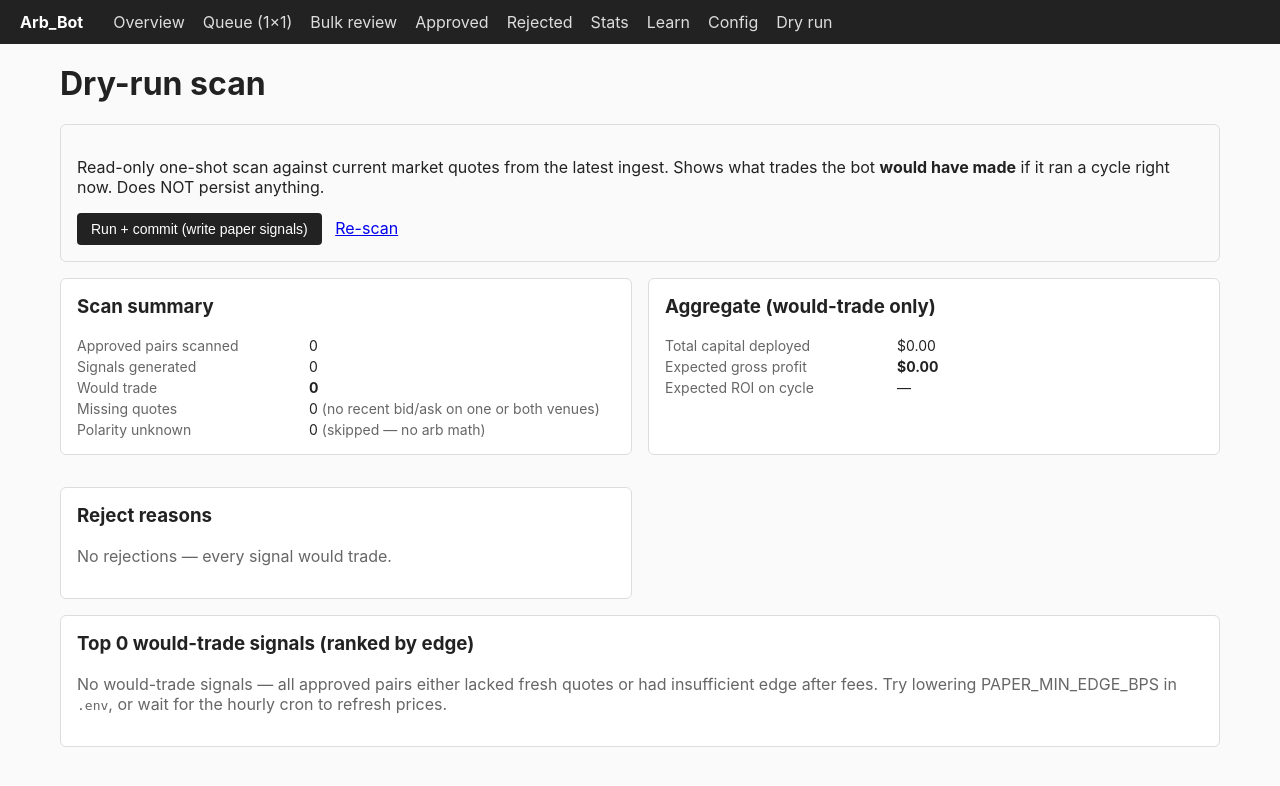
After one commit to M0byNick/Predictions_Market_Trading_Bot, a Flask app: page /dry_run in a window 1280 px wide. The commit adds this page. Shown: the top 786 px of the page. Run offline with Flask 3, Linux system fonts and the light colour scheme; data that the repository does not hold is empty.

Commit message:
Arb_Bot: dry-run signal scan (CLI + /dry_run dashboard)
Lets the operator see what trades the bot WOULD make right now —
without waiting for the cron, and without persisting anything by
default.

scripts/dry_run_signals.py
  Runs detect_for_pair across approved_pairs, prints:
    - bankroll + risk config in effect
    - scan summary (signals generated, would-trade, missing quotes)
    - reject-reason histogram
    - top N would-trade signals ranked by fee-adjusted edge
    - aggregate capital + expected profit + ROI on cycle
  Default --top=20. --commit flag mirrors a runloop cycle (writes
  paper_signals + paper_fills, honors risk gates).

src/arb_bot/dashboard/app.py
  GET /dry_run     — read-only HTML report (no DB writes)
  POST /run_now    — commits a full scan; mirrors cron cycle behavior

src/arb_bot/dashboard/templates/dry_run.html
  - Three-column scan summary, reject-reason table, ROI estimate
  - Ranked would-trade signals: polarity pill, prices, spread,
    edge_bps, direction, units, capital, kal+poly titles
  - Optional second table: top-30 SKIPPED signals near the threshold
    (operator can see how close they were and tune
    PAPER_MIN_EDGE_BPS if appropriate)
  - "Run + commit" button (POST /run_now) with confirm dialog

src/arb_bot/dashboard/templates/base.html
  Adds "Dry run" to the nav.

First-run results from current DB state:
  scanned 458 approved pairs, 6 had missing quotes, 31 unique reject
  reasons (most "edge X bps < threshold 200bps"), top would-trade
  signals show suspiciously high edges (69%, 60%, 45%) — flagged for
  operator review as likely stale-price / misclassified-polarity issues
  rather than real arb opportunities. This is exactly the kind of
  data-quality signal the dry-run was meant to surface before the bot
  starts persisting fake trades to paper_fills.

Co-Authored-By: Claude Opus 4.7 (1M context) <noreply@anthropic.com>

```diff
--- a/src/arb_bot/dashboard/app.py
+++ b/src/arb_bot/dashboard/app.py
@@ -655,6 +655,138 @@ def create_app() -> Flask:
             approval_rate=approval_rate,
         )
 
+    @app.get("/dry_run")
+    def dry_run():
+        """One-shot scan: compute paper signals against current market
+        quotes, ranked by fee-adjusted edge. Read-only — does NOT write
+        to paper_signals/paper_fills. Use /run_now (POST) to commit.
+        """
+        cfg = app.config["ARB_CFG"]
+        from arb_bot.signal.spread import detect_for_pair
+
+        scan_summary = {
+            "total_approved": 0,
+            "signals_generated": 0,
+            "would_trade": 0,
+            "missing_quotes": 0,
+            "polarity_unknown": 0,
+        }
+        reject_reasons: dict[str, int] = {}
+        rows: list = []
+
+        with db() as conn:
+            approved = conn.execute(
+                "SELECT * FROM approved_pairs WHERE active=1"
+            ).fetchall()
+            scan_summary["total_approved"] = len(approved)
+
+            for p in approved:
+                sig = detect_for_pair(conn, cfg, p)
+                if sig is None:
+                    scan_summary["missing_quotes"] += 1
+                    continue
+                scan_summary["signals_generated"] += 1
+                if sig.polarity == "unknown":
+                    scan_summary["polarity_unknown"] += 1
+                if sig.would_trade:
+                    scan_summary["would_trade"] += 1
+                else:
+                    reject_reasons[sig.reject_reason or "(unknown)"] = (
+                        reject_reasons.get(sig.reject_reason or "(unknown)", 0) + 1
+                    )
+                # Pull titles for display
+                kal = conn.execute(
+                    "SELECT title FROM markets WHERE venue='kalshi' AND venue_market_id=?",
+                    (p["kalshi_ticker"],),
+                ).fetchone()
+                poly = conn.execute(
+                    "SELECT title FROM markets WHERE venue='poly_global' AND venue_market_id=?",
+                    (p["poly_global_market_id"],),
+                ).fetchone()
+                rows.append({
+                    "pair_id": sig.pair_id,
+                    "polarity": sig.polarity,
+                    "kal_yes": sig.kalshi_yes_mid,
+                    "poly_yes": sig.poly_yes_mid,
+                    "raw_spread": sig.raw_spread,
+                    "edge_bps": sig.fee_adjusted_edge_bps,
+                    "direction": sig.direction,
+                    "size_units": sig.size_units,
+                    "target_capital": sig.target_capital_usd,
+                    "would_trade": sig.would_trade,
+                    "reject_reason": sig.reject_reason,
+                    "k_title": (kal["title"] if kal else "") or "",
+                    "p_title": (poly["title"] if poly else "") or "",
+                })
+
+        # Top opportunities by fee-adjusted edge — only would-trade signals
+        rows_trade = sorted(
+            [r for r in rows if r["would_trade"]],
+            key=lambda x: -x["edge_bps"],
+        )[:50]
+        rows_skip = sorted(
+            [r for r in rows if not r["would_trade"] and r["raw_spread"] > 0],
+            key=lambda x: -x["edge_bps"],
+        )[:30]
+
+        # Total estimated profit if we filled every would_trade pair at this size
+        total_capital = sum(r["target_capital"] for r in rows_trade)
+        total_expected_profit = sum(
+            r["target_capital"] * r["edge_bps"] / 10_000.0 for r in rows_trade
+        )
+
+        return render_template(
+            "dry_run.html",
+            scan=scan_summary,
+            reject_reasons=sorted(reject_reasons.items(), key=lambda x: -x[1]),
+            rows_trade=rows_trade,
+            rows_skip=rows_skip,
+            total_capital=total_capital,
+            total_expected_profit=total_expected_profit,
+        )
+
+    @app.post("/run_now")
+    def run_now():
+        """Commit a full scan: write paper_signals + paper_fills.
+
+        Mirrors what the cron runloop does on each cycle, but ad-hoc.
+        Honors the daily PnL stop + per-pair position cap from
+        risk/limits.py. Idempotent — re-running on the same data just
+        adds new signal rows; doesn't re-fill prior signals.
+        """
+        cfg = app.config["ARB_CFG"]
+        from arb_bot.executor.paper import simulate_fill
+        from arb_bot.risk.limits import check as risk_check
+        from arb_bot.signal.spread import detect_for_pair, record_signal
+
+        n_signals = 0
+        n_fills = 0
+        n_risk_blocks = 0
+        with db() as conn:
+            approved = conn.execute(
+                "SELECT * FROM approved_pairs WHERE active=1"
+            ).fetchall()
+            for p in approved:
+                sig = detect_for_pair(conn, cfg, p)
+                if sig is None:
+                    continue
+                sig_id = record_signal(conn, sig)
+                n_signals += 1
+                if not sig.would_trade:
+                    continue
+                ok, reason = risk_check(conn, cfg, sig.pair_id)
+                if not ok:
+                    n_risk_blocks += 1
+                    continue
+                simulate_fill(conn, sig_id, sig)
+                n_fills += 1
+        flash(
+            f"Committed: {n_signals} signals scored, {n_fills} paper-filled, "
+            f"{n_risk_blocks} risk-blocked.",
+            "success",
+        )
+        return redirect(url_for("dry_run"))
+
     @app.get("/config")
     def config_page():
         """Live bankroll + risk + venue config so operator can verify
--- a/src/arb_bot/dashboard/templates/base.html
+++ b/src/arb_bot/dashboard/templates/base.html
@@ -50,6 +50,7 @@
     <a href="{{ url_for('stats') }}">Stats</a>
     <a href="{{ url_for('learn') }}">Learn</a>
     <a href="{{ url_for('config_page') }}">Config</a>
+    <a href="{{ url_for('dry_run') }}">Dry run</a>
   </nav>
   <main>
     {% with messages = get_flashed_messages(with_categories=true) %}
--- /dev/null
+++ b/src/arb_bot/dashboard/templates/dry_run.html
@@ -0,0 +1,152 @@
+{% extends "base.html" %}
+{% block content %}
+<h1>Dry-run scan</h1>
+
+<div class="card" style="background:#fafafa;">
+  <p>
+    Read-only one-shot scan against current market quotes from the latest
+    ingest. Shows what trades the bot <strong>would have made</strong>
+    if it ran a cycle right now. Does NOT persist anything.
+  </p>
+  <form method="post" action="{{ url_for('run_now') }}" style="display:inline;">
+    <button type="submit"
+            onclick="return confirm('Commit this scan: write paper_signals + paper_fills to the DB. Continue?')">
+      Run + commit (write paper signals)
+    </button>
+  </form>
+  &nbsp;
+  <a href="{{ url_for('dry_run') }}">Re-scan</a>
+</div>
+
+<div class="row">
+  <div class="card">
+    <h3>Scan summary</h3>
+    <div class="kv">
+      <dt>Approved pairs scanned</dt><dd>{{ scan.total_approved }}</dd>
+      <dt>Signals generated</dt><dd>{{ scan.signals_generated }}</dd>
+      <dt>Would trade</dt><dd><strong>{{ scan.would_trade }}</strong></dd>
+      <dt>Missing quotes</dt><dd>{{ scan.missing_quotes }} <span class="muted">(no recent bid/ask on one or both venues)</span></dd>
+      <dt>Polarity unknown</dt><dd>{{ scan.polarity_unknown }} <span class="muted">(skipped — no arb math)</span></dd>
+    </div>
+  </div>
+
+  <div class="card">
+    <h3>Aggregate (would-trade only)</h3>
+    <div class="kv">
+      <dt>Total capital deployed</dt><dd>${{ "%.2f" % total_capital }}</dd>
+      <dt>Expected gross profit</dt><dd><strong>${{ "%.2f" % total_expected_profit }}</strong></dd>
+      <dt>Expected ROI on cycle</dt>
+      <dd>
+        {% if total_capital > 0 %}
+          {{ "%.2f%%" % (100.0 * total_expected_profit / total_capital) }}
+        {% else %}—{% endif %}
+      </dd>
+    </div>
+  </div>
+
+  <div class="card">
+    <h3>Reject reasons</h3>
+    {% if reject_reasons %}
+    <table>
+      <thead><tr><th>Reason</th><th style="text-align:right;">Count</th></tr></thead>
+      <tbody>
+        {% for reason, n in reject_reasons %}
+          <tr>
+            <td>{{ reason }}</td>
+            <td style="text-align:right;">{{ n }}</td>
+          </tr>
+        {% endfor %}
+      </tbody>
+    </table>
+    {% else %}
+      <p class="muted">No rejections — every signal would trade.</p>
+    {% endif %}
+  </div>
+</div>
+
+<div class="card">
+  <h3>Top {{ rows_trade|length }} would-trade signals (ranked by edge)</h3>
+  {% if rows_trade %}
+  <table>
+    <thead>
+      <tr>
+        <th>Polarity</th>
+        <th>Kalshi YES</th>
+        <th>Poly YES</th>
+        <th>Spread</th>
+        <th>Edge</th>
+        <th>Direction</th>
+        <th>Units</th>
+        <th>Capital</th>
+        <th>Pair</th>
+      </tr>
+    </thead>
+    <tbody>
+    {% for r in rows_trade %}
+      <tr>
+        <td>
+          {% if r.polarity == 'same' %}<span class="pill pill-clean">same</span>
+          {% elif r.polarity == 'inverse' %}<span class="pill pill-med" style="background:#fde7c2;">inverse</span>
+          {% else %}<span class="pill pill-amb">?</span>{% endif %}
+        </td>
+        <td>{{ "%.3f" % r.kal_yes }}</td>
+        <td>{{ "%.3f" % r.poly_yes }}</td>
+        <td>{{ "%.3f" % r.raw_spread }}</td>
+        <td><strong>{{ "%.0f" % r.edge_bps }} bps</strong> ({{ "%.2f%%" % (r.edge_bps / 100) }})</td>
+        <td style="font-size:11px;">{{ r.direction.replace('_', ' ') }}</td>
+        <td>{{ r.size_units }}</td>
+        <td>${{ "%.2f" % r.target_capital }}</td>
+        <td style="font-size:12px; max-width:380px;">
+          <strong>K:</strong> {{ r.k_title[:48] }}<br>
+          <strong>P:</strong> {{ r.p_title[:48] }}
+        </td>
+      </tr>
+    {% endfor %}
+    </tbody>
+  </table>
+  {% else %}
+    <p class="muted">No would-trade signals — all approved pairs either lacked
+    fresh quotes or had insufficient edge after fees. Try lowering
+    PAPER_MIN_EDGE_BPS in <code>.env</code>, or wait for the hourly cron to
+    refresh prices.</p>
+  {% endif %}
+</div>
+
+{% if rows_skip %}
+<div class="card">
+  <h3>Top {{ rows_skip|length }} skipped signals (close to threshold — for tuning)</h3>
+  <p class="muted" style="font-size:13px;">
+    These had a real spread but didn't meet PAPER_MIN_EDGE_BPS. Useful for
+    seeing how close the threshold is to the actual market edge.
+  </p>
+  <table>
+    <thead>
+      <tr>
+        <th>Polarity</th>
+        <th>Kalshi YES</th>
+        <th>Poly YES</th>
+        <th>Spread</th>
+        <th>Edge</th>
+        <th>Reject reason</th>
+      </tr>
+    </thead>
+    <tbody>
+    {% for r in rows_skip %}
+      <tr>
+        <td>
+          {% if r.polarity == 'same' %}<span class="pill pill-clean">same</span>
+          {% elif r.polarity == 'inverse' %}<span class="pill pill-med" style="background:#fde7c2;">inverse</span>
+          {% else %}<span class="pill pill-amb">?</span>{% endif %}
+        </td>
+        <td>{{ "%.3f" % r.kal_yes }}</td>
+        <td>{{ "%.3f" % r.poly_yes }}</td>
+        <td>{{ "%.3f" % r.raw_spread }}</td>
+        <td>{{ "%.0f" % r.edge_bps }} bps ({{ "%.2f%%" % (r.edge_bps / 100) }})</td>
+        <td style="font-size:11px;">{{ r.reject_reason }}</td>
+      </tr>
+    {% endfor %}
+    </tbody>
+  </table>
+</div>
+{% endif %}
+{% endblock %}
```
Also changed, not shown: scripts/dry_run_signals.py (added, +151 -0 lines).
